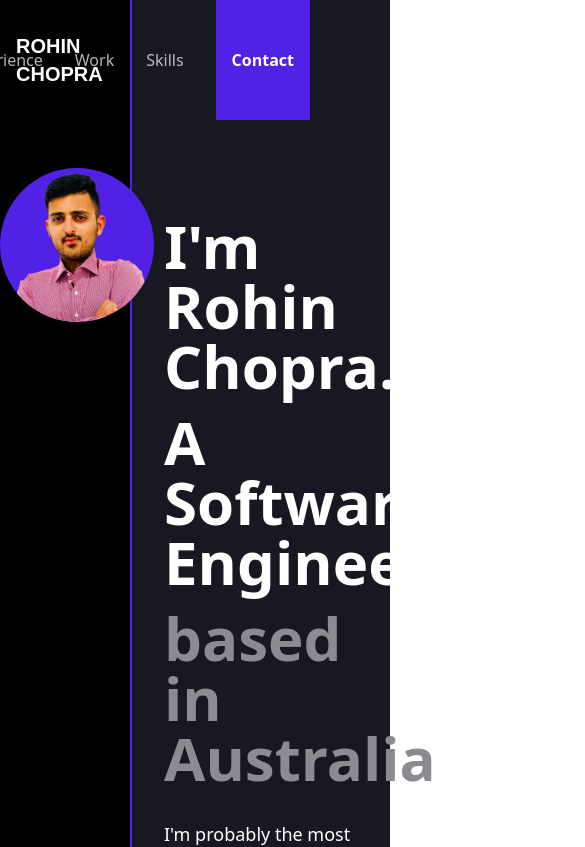
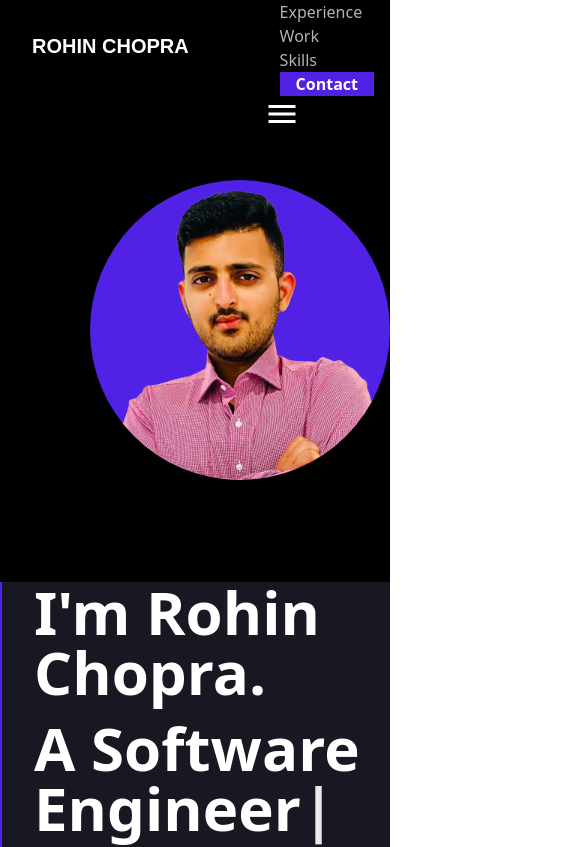
Before and after one commit to Rohin-Chopra/rohin-portfolio, a Next.js app: page / in a window 390 px wide. Shown: the top 847 px of the page, 585 px wide, since content can reach past the window. Built offline with nearby package versions, Linux system fonts and the light colour scheme.

Commit message:
starting to make it responsive

```diff
--- a/components/ProjectCard/index.tsx
+++ b/components/ProjectCard/index.tsx
@@ -48,7 +48,7 @@ const FeaturedProjectCard = ({
         </div>
         <div className="mt-4 ml-2">
           <h5 className="opacity-80 font-semibold mb-2 text-lg">Tech Used:</h5>
-          <div className="flex">
+          <div className="flex flex-wrap">
             {tech.map((t, i) => (
               <div className="mx-2" key={i}>
                 {t}
--- a/pages/index.tsx
+++ b/pages/index.tsx
@@ -1,4 +1,4 @@
-import { Fragment } from "react";
+import { Fragment, useState } from "react";
 import NavLink from "../components/Navbar/NavLink";
 import { MyNextPage } from "../shared/types";
 import Image from "next/image";
@@ -29,18 +29,30 @@ import {
   SiFigma,
   SiVercel,
 } from "react-icons/si";
+import { MdMenu, MdOutlineClose } from "react-icons/md";
 import { Fade } from "react-awesome-reveal";
 import Typewriter from "typewriter-effect";
+import classNames from "classnames";
 
 const Home: MyNextPage = () => {
+  const [isActive, setIsActive] = useState(false);
+
+  const toggleActive = () => {
+    setIsActive((val) => !val);
+  };
+
   return (
     <Fragment>
       <section id="hero" className="h-screen">
-        <div className="grid grid-cols-3 bg-black" id="hero">
-          <div className="bg-black text-white text-xl font-bold px-4 py-8">
+        <div
+          className="flex justify-between w-full md:grid md:grid-cols-3 bg-black"
+          id="hero"
+        >
+          <div className="bg-black text-white text-xl font-bold pl-8 py-8">
             <span className="font-display">ROHIN CHOPRA</span>
           </div>
-          <div className="bg-darkGray text-white col-span-2 flex justify-end items-center border-l-2 border-l-primary pr-16">
+          <div className="bg-black lg:bg-darkGray text-white md:col-span-2  md:border-l-2 md:border-l-primary md:pr-16">
+            <div className="flex flex-col md:flex-row md:items-center md:justify-end md:h-full">
               <div className="mx-4">
                 <NavLink
                   href="#"
@@ -66,16 +78,34 @@ const Home: MyNextPage = () => {
                 </NavLink>
               </div>
               <div className="mx-4 bg-primary h-full flex items-center px-4 font-semibold ">
-              <NavLink href="#" className="hover:opacity-70 transition-opacity">
+                <NavLink
+                  href="#"
+                  className="hover:opacity-70 transition-opacity"
+                >
                   Contact
                 </NavLink>
               </div>
+              <MdMenu
+                className={classNames({
+                  "text-4xl text-secondary z-50 cursor-pointer md:hidden": true,
+                  hidden: isActive,
+                })}
+                onClick={toggleActive}
+              />
+              <MdOutlineClose
+                className={classNames({
+                  "text-4xl text-secondary z-50 cursor-pointer md:hidden": true,
+                  hidden: !isActive,
+                })}
+                onClick={toggleActive}
+              />
             </div>
           </div>
-        <div className="grid grid-cols-3 bg-black h-full ">
+        </div>
+        <div className="md:grid md:grid-cols-3 bg-black h-full ">
           <div className="bg-black relative">
             <div className="flex justify-end">
-              <div className="absolute -right-6 z-50 mt-12">
+              <div className="md:absolute -right-6 z-50 mt-12">
                 <Fade delay={50}>
                   <Image
                     className="rounded-full bg-primary"
@@ -226,7 +256,7 @@ const Home: MyNextPage = () => {
             <h3 className="opacity-80 font-semibold text-xl mb-4">
               Languages And Frameworks
             </h3>
-            <div className="grid grid-cols-8 text-6xl">
+            <div className="md:grid md:grid-cols-8 text-6xl">
               <SiJavascript title="Javascript" />
               <SiTypescript title="TypeScript" />
               <FaReact title="React" />
@@ -241,7 +271,7 @@ const Home: MyNextPage = () => {
             <h3 className="opacity-80 font-semibold text-xl mb-4">
               Technologies
             </h3>
-            <div className="grid grid-cols-8 text-6xl">
+            <div className="md:grid md:grid-cols-8 text-6xl">
               <SiPostgresql title="PostgreSQL" />
               <SiMysql title="MySQL" />
               <SiMongodb title="MongoDB" />
@@ -251,7 +281,7 @@ const Home: MyNextPage = () => {
           </div>
           <div>
             <h3 className="opacity-80 font-semibold text-xl mb-4">Services</h3>
-            <div className="grid grid-cols-8 text-6xl">
+            <div className="md:grid md:grid-cols-8 text-6xl">
               <FaAws title="AWS" />
               <FaGithub title="Github" />
               <FaBitbucket title="BitBucket" />
```
Lines whose indentation alone changed are shown as unchanged.
